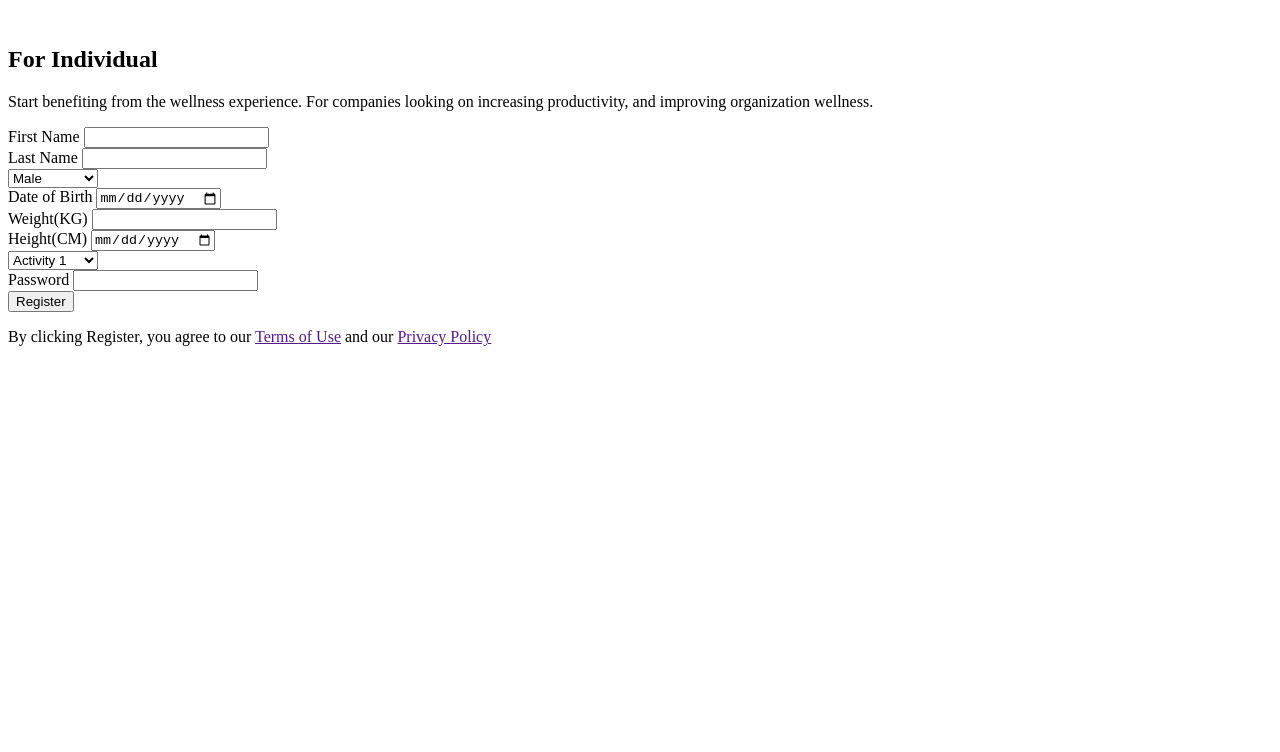
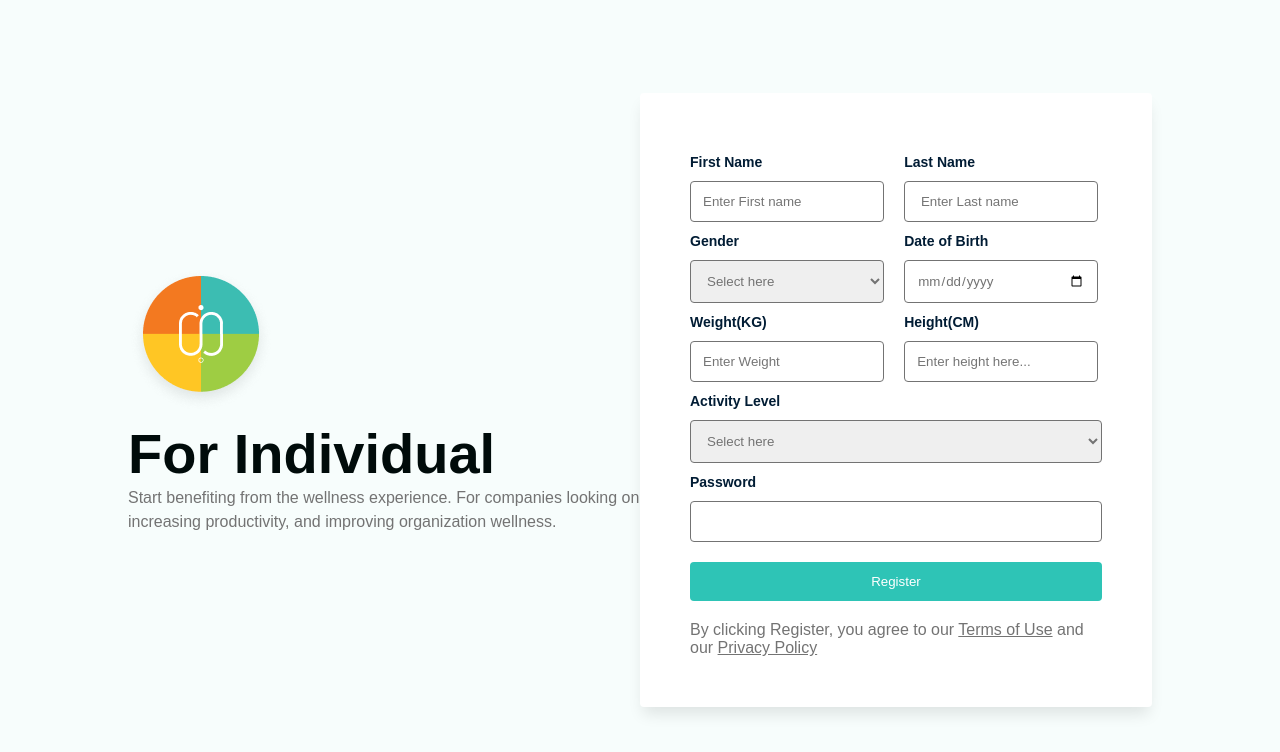
Before and after one commit to sintimmisa/altschool_assignmnet2, a plain HTML site: page index.html in a window 1280 px wide. Drawn offline with Linux system fonts and the light colour scheme; a web font is replaced by a local one.

Commit message:
desktop feature

```diff
--- a/index.html
+++ b/index.html
@@ -9,8 +9,9 @@
   <body>
     <header class="header"></header>
     <main class="main">
+        <div class="container">
       <section class="col-1">
-        <img src="" alt />
+        <img src="./img/Logo.png" alt ="logo"/>
         <h2>For Individual</h2>
         <p>
           Start benefiting from the wellness experience. For companies looking
@@ -21,56 +22,62 @@
         <section class="form-content">
           <div class="input-box">
             <label for="first_name">First Name</label>
-            <input type="text" name="first_name" id="" required />
+            <input type="text" name="first_name" id="" required placeholder="Enter First name"/>
           </div>
 
           <div class="input-box">
             <label for="first_name">Last Name</label>
-            <input type="text" name="first_name" id="" required />
+            <input type="text" name="first_name" id="" required placeholder=" Enter Last name"/>
           </div>
 
           <div class="input-box">
+            <label for="first_name">Gender</label>
             <select name="" id="">
-              <option value="" disabled hidden>Select here</option>
+              <option value="" disabled selected hidden>Select here</option>
               <option value="male">Male</option>
               <option value="female">Female</option>
             </select>
           </div>
-        </section>
+
         <div class="input-box">
           <label for="dob">Date of Birth</label>
           <input type="date" name="dob" id="" required />
         </div>
         <div class="input-box">
           <label for="kg">Weight(KG)</label>
-          <input type="text" name="weight" id="" required />
+          <input type="number" name="weight" id="" required placeholder="Enter Weight" />
         </div>
 
         <div class="input-box">
           <label for="cm">Height(CM)</label>
-          <input type="date" name="height" id="" required />
+          <input type="number" name="height" id="" required placeholder="Enter height here..."/>
         </div>
 
-        <div class="input-box">
+        <div class="input-box w-full">
+            <label for="cm">Activity Level </label>
           <select name="" id="">
-            <option value="" disabled hidden>Select here</option>
+            <option value="" disabled selected hidden>Select here</option>
             <option value="">Activity 1</option>
             <option value="">Activity 2</option>
             <option value="">Activity 3</option>
           </select>
         </div>
 
-        <div class="input-box">
+        <div class="input-box w-full">
           <label for="cm">Password</label>
           <input type="password" name="pwd" id="" required />
+
         </div>
         <button class="btn">Register</button>
+        <p>
+            By clicking Register, you agree to our <a href="">Terms of Use</a> and
+            our <a href="">Privacy Policy</a>
+          </p>
+        </section>
       </form>
 
-      <p>
-        By clicking Register, you agree to our <a href="">Terms of Use</a> and
-        our <a href="">Privacy Policy</a>
-      </p>
+
+    </div>
     </main>
     <footer class="footer"></footer>
   </body>
--- a/style.css
+++ b/style.css
@@ -0,0 +1,106 @@
+@import url('https://fonts.googleapis.com/css2?family=Manrope:wght@200;300;400;500;600;700;800&family=Sofia+Sans:ital,wght@0,400;0,500;0,600;0,700;1,300;1,400&display=swap');
+
+*{
+    margin:0;
+    padding:0;
+    box-sizing: border-box;
+    font-family:"Sofia", sans-serif;
+    color:#737373;
+}
+:root{
+    --bg-color:#F7FDFC;
+    --green: #2EC4B6;
+
+}
+
+.main{
+    width:100%;
+    height:100vh;
+    background-color: var(--bg-color);
+}
+.container{
+    width: 80%;
+    height:100vh;
+    display: flex;
+    flex-wrap: wrap;
+    justify-content: center;
+    align-items: center;
+    margin:auto auto;
+}
+
+
+
+.col-1, .col-2{
+    width:50%;
+}
+.col-2{
+    background-color: white;
+    border-radius: 4px;
+    box-shadow: 0px 10px 15px -3px rgba(0,0,0,0.1);
+    padding: 50px;
+
+
+}
+.form-content{
+    display:flex;
+    flex-wrap: wrap;
+
+    gap:5%;
+}
+
+.input-box{
+    display: flex;
+    flex-direction: column;
+    width:47%;
+    margin-top:12px;
+}
+
+.w-full,.btn{
+    width: 100%;
+
+}
+
+input,select, .btn {
+    padding: 12px;
+    margin-top:12px;
+    border-radius: 4px;
+    border: solid 0.2px #737373;
+    outline: none;
+
+}
+
+.btn{
+    background-color: var(--green);
+    color:white;
+    outline:none;
+    border:none;
+    margin:20px 0;
+    border-radius: 4px;
+}
+
+input:focus{
+    border-color: var(--green) !important;
+}
+
+label {
+    font-size: 14px;
+    font-weight: 600;
+    line-height: 14px;
+    color: #011C34;
+}
+
+h2{
+    color:#000B0A;
+    font-size: 56px;
+    margin-bottom: 20p;
+}
+
+.col-1 p{
+    line-height: 1.5em;
+}
+
+.flex{
+    display:flex;
+    flex-direction: row;
+    align-items: center;
+}
```
Also changed, not shown: img/Logo.png (added), img/show.png (added), 2 other files.
